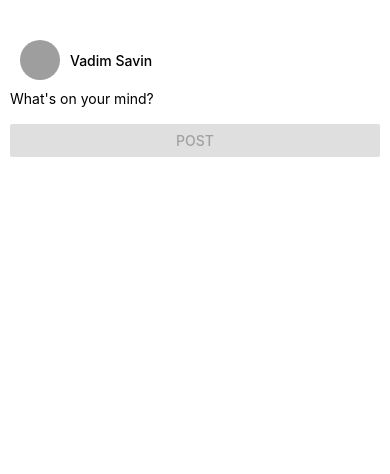
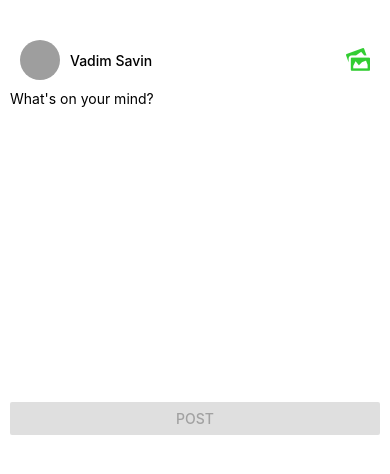
Before and after one commit to anilyavas/notjustdev-masterclass-socialapp, a React Native app: screen / in a window 390 px wide. Shown: the top 474 px of the page. Built offline with nearby package versions, Linux system fonts and the light colour scheme; grey boxes are pictures that could not be loaded.

Commit message:
create post screen

```diff
--- a/package.json
+++ b/package.json
@@ -13,7 +13,8 @@
     "expo-status-bar": "~1.11.1",
     "react": "18.2.0",
     "react-native": "0.73.4",
-    "react-native-safe-area-context": "^4.9.0"
+    "react-native-safe-area-context": "^4.9.0",
+    "expo-image-picker": "~14.7.1"
   },
   "devDependencies": {
     "@babel/core": "^7.20.0"
--- a/src/screens/CreatePostScreen.js
+++ b/src/screens/CreatePostScreen.js
@@ -1,15 +1,7 @@
 import { useState } from 'react';
-import {
-  View,
-  Text,
-  StyleSheet,
-  TextInput,
-  Image,
-  Button,
-  KeyboardAvoidingView,
-  Platform,
-} from 'react-native';
-// import { useSafeAreaInsets } from 'react-native-safe-area-context';
+import { View, Text, StyleSheet, TextInput, Image, Button } from 'react-native';
+import { Entypo } from '@expo/vector-icons';
+import * as ImagePicker from 'expo-image-picker';
 
 const user = {
   id: 'u1',
@@ -20,23 +12,40 @@ const user = {
 
 const CreatePostScreen = () => {
   const [description, setDescription] = useState('');
-  // const insets = useSafeAreaInsets();
+  const [image, setImage] = useState(null);
 
   const onSubmit = () => {
     console.warn('On Submit: ', description);
     setDescription('');
   };
 
+  const pickImage = async () => {
+    let result = await ImagePicker.launchImageLibraryAsync({
+      mediaTypes: ImagePicker.MediaTypeOptions.Images,
+      allowsEditing: true,
+      aspect: [4, 3],
+      quality: 1,
+    });
+
+    console.log(result);
+
+    if (!result.canceled) {
+      setImage(result.uri);
+    }
+  };
+
   return (
-    <KeyboardAvoidingView
-      behavior={Platform.OS === 'ios' ? 'padding' : 'height'}
-      style={[styles.container, { marginBottom: 10 }]}
-      contentContainerStyle={{ flex: 1 }}
-      keyboardVerticalOffset={150}
-    >
+    <View style={styles.container}>
       <View style={styles.header}>
         <Image source={{ uri: user.image }} style={styles.profileImage} />
         <Text style={styles.name}>{user.name}</Text>
+        <Entypo
+          onPress={pickImage}
+          name='images'
+          size={24}
+          color='limegreen'
+          style={styles.icon}
+        />
       </View>
       <TextInput
         placeholder="What's on your mind?"
@@ -45,10 +54,11 @@ const CreatePostScreen = () => {
         style={styles.input}
         multiline
       />
+      <Image source={{ uri: image }} style={styles.image} />
       <View style={styles.buttonContainer}>
         <Button onPress={onSubmit} title='Post' disabled={!description} />
       </View>
-    </KeyboardAvoidingView>
+    </View>
   );
 };
 
@@ -81,6 +91,14 @@ const styles = StyleSheet.create({
     marginTop: 'auto',
     marginVertical: 10,
   },
+  icon: {
+    marginLeft: 'auto',
+  },
+  image: {
+    width: '100%',
+    aspectRatio: 4 / 3,
+    alignSelf: 'center',
+  },
 });
 
 export default CreatePostScreen;
```
Also changed, not shown: 1 other file (tests, documents, lock files or other folders).
